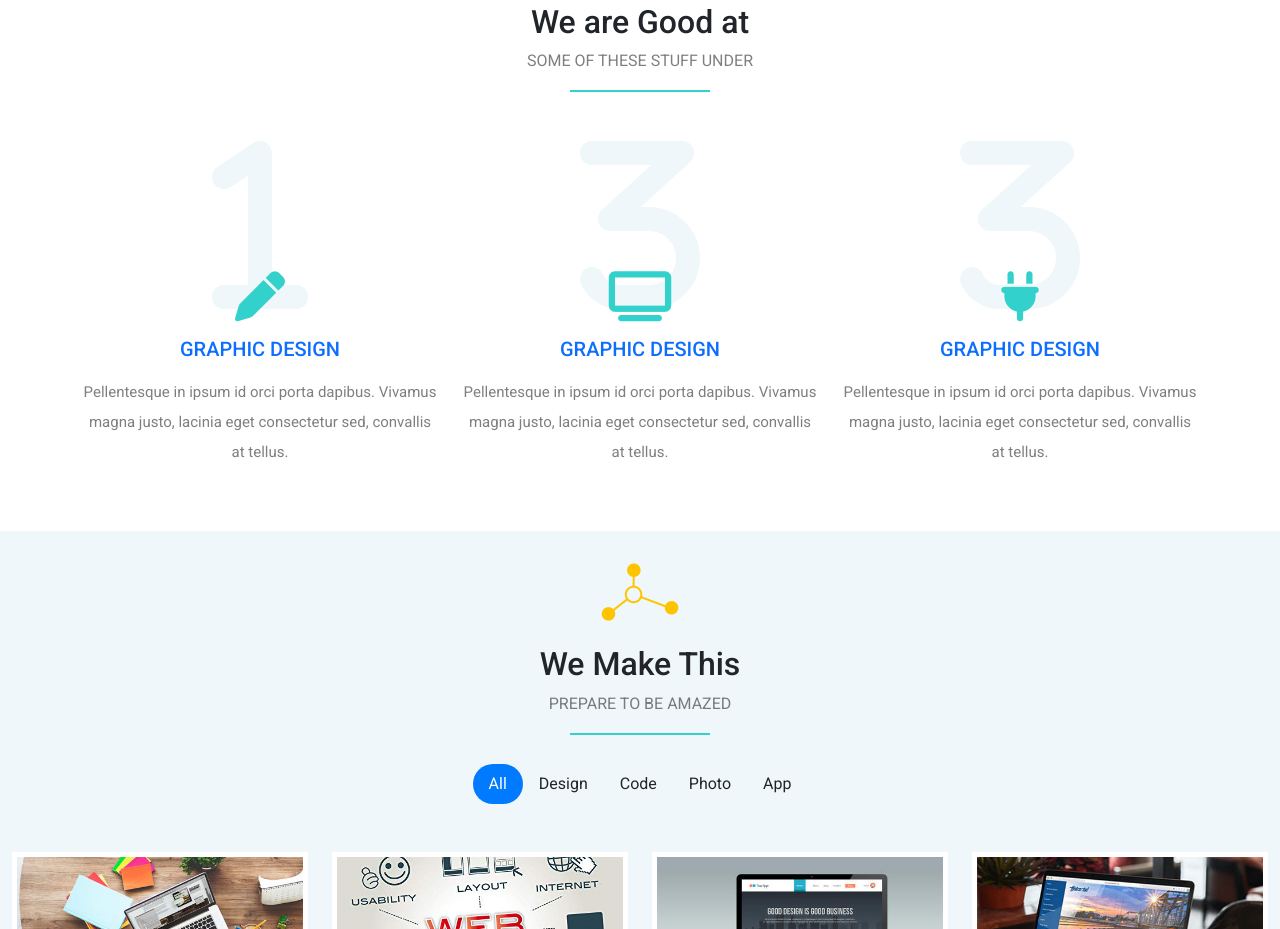
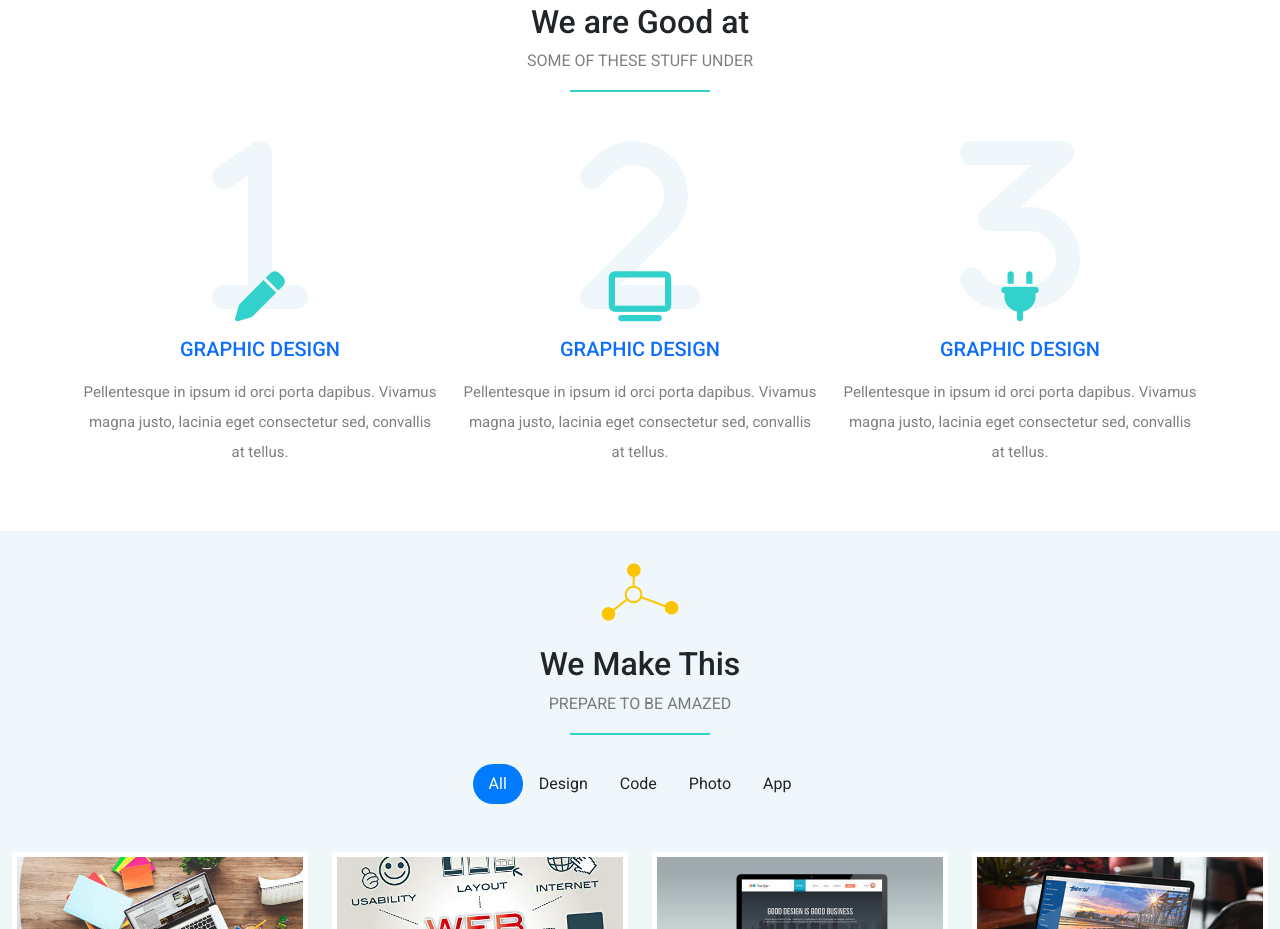
Before and after one commit to Sa3dMustafa/Bootstrap-templete-2, a plain HTML site: page index.html in a window 1280 px wide. Shown: the part 893-1822 px from the top of the page. Drawn offline with Linux system fonts and the light colour scheme; files whose address does not match are found by name.

Commit message:
update index. html

```diff
--- a/index.html
+++ b/index.html
@@ -86,7 +86,7 @@
                 <div class="col-md-6 col-lg-4">
                     <div class="feat">
                         <div class="icon-holder position-relative">
-                            <i class="fa-solid fa-3 position-absolute bottom-0 number"></i>
+                            <i class="fa-solid fa-2 position-absolute bottom-0 number"></i>
                             <i class="fa-solid fa-tv position-absolute bottom-0 icon "></i>
                         </div>
                         <h5 class="mb-3 mt-3 text-primary">GRAPHIC DESIGN</h5>
```
